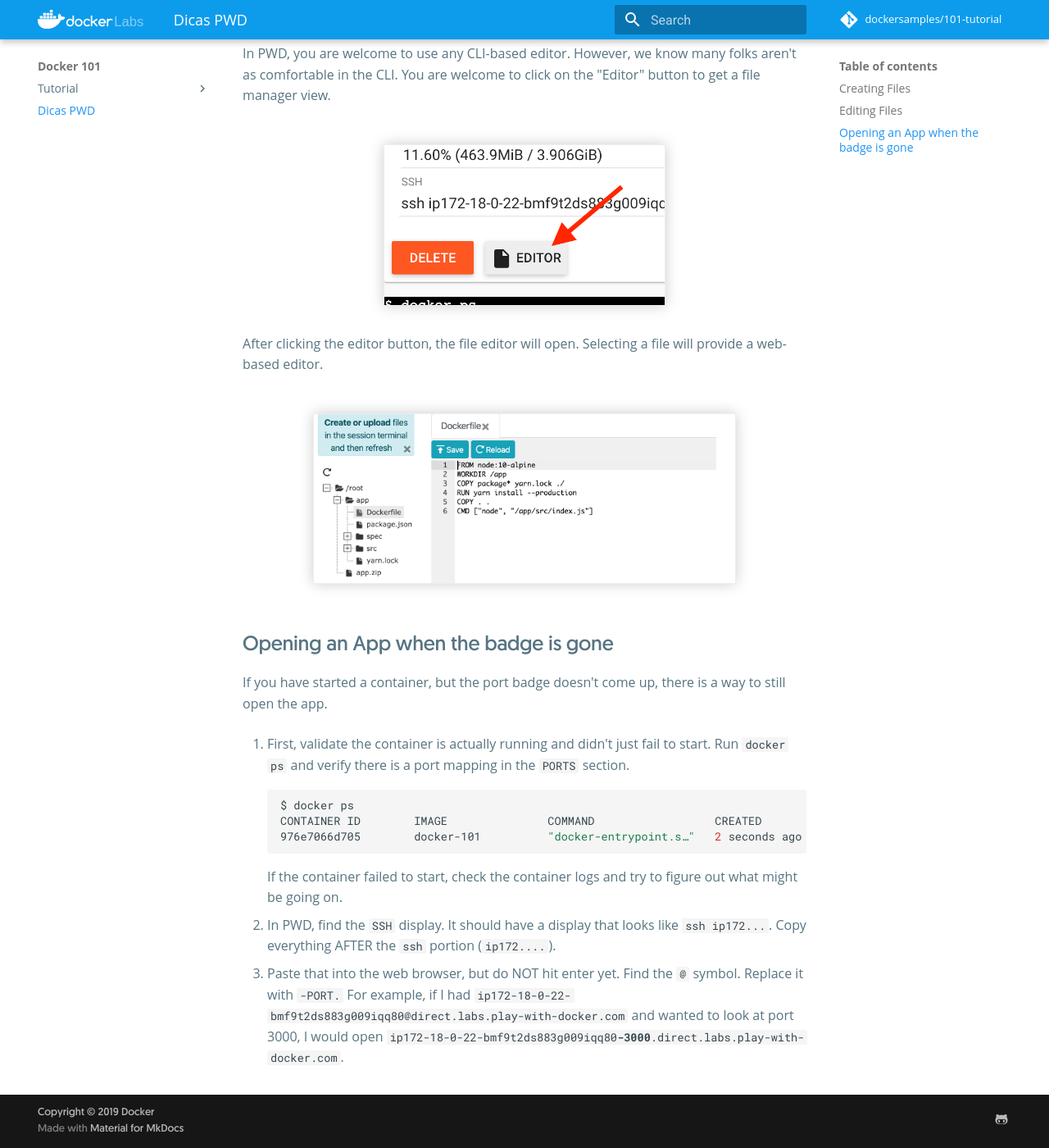
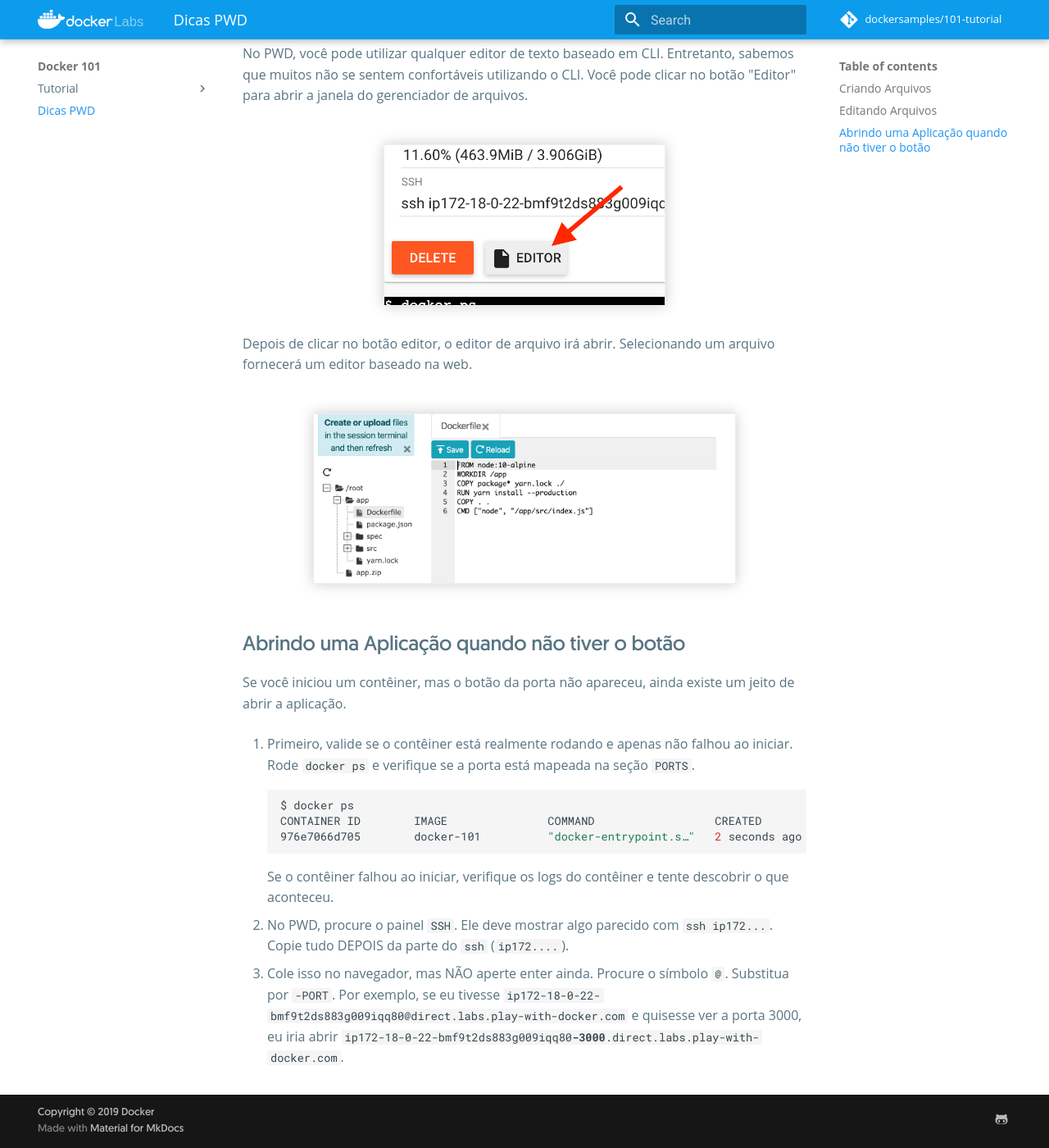
Before and after one commit to dockersamples/101-tutorial, an MkDocs documentation site: the page built from docs/pwd-tips/index.md, in a window 1280 px wide and 1400 px high, scrolled down 443 px. Shown: the whole window at 82% size. Built offline with MkDocs 1.6.1 and Material for MkDocs 9.7.7, drawn with Linux system fonts in a browser that asks for light colours; nearby versions of some CDN libraries; comment, search, counter and statistics services are not loaded; some of the changed text lies outside the part shown.

Commit message:
Translate "PWD Tips" to PT-BR

````diff
--- a/docs/pwd-tips/index.md
+++ b/docs/pwd-tips/index.md
@@ -1,35 +1,36 @@
 
-## Creating Files
+## Criando Arquivos
 
-If you're new to a Linux terminal, don't worry! The easiest way to create a file is to use the `touch` command.
+Se você é novo no terminal Linux, não se preocupe! O jeito mais fácil de criar um arquivo é utilizando o
+comando `touch`.
 
 ```bash
 touch Dockerfile
 ```
 
-If you run `ls`, you'll see that the file has been created. Once created, you can use the **Editing Files** tips below.
+Se você rodar `ls`, você verá que o arquivo foi criado. Uma vez criado, você pode utilizar as dicas **Editando Arquivos** abaixo.
 
+## Editando Arquivos
 
-## Editing Files
-
-In PWD, you are welcome to use any CLI-based editor. However, we know many folks aren't as comfortable in the CLI.
-You are welcome to click on the "Editor" button to get a file manager view.
+No PWD, você pode utilizar qualquer editor de texto baseado em CLI. Entretanto, sabemos que muitos não se sentem
+confortáveis utilizando o CLI.
+Você pode clicar no botão "Editor" para abrir a janela do gerenciador de arquivos.
 
 ![Editor Button](editor-button.png){: style=width:50% }
 {:.text-center}
 
-After clicking the editor button, the file editor will open. Selecting a file will provide a web-based editor.
+Depois de clicar no botão editor, o editor de arquivo irá abrir. Selecionando um arquivo fornecerá um editor
+baseado na web.
 
 ![Editor Display](editor-display.png){: style=width:75% }
 {: .text-center }
 
+## Abrindo uma Aplicação quando não tiver o botão
 
-## Opening an App when the badge is gone
+Se você iniciou um contêiner, mas o botão da porta não apareceu, ainda existe um jeito de abrir a aplicação.
 
-If you have started a container, but the port badge doesn't come up, there is a way to still open the app.
-
-1. First, validate the container is actually running and didn't just fail to start. Run `docker ps` and
-   verify there is a port mapping in the `PORTS` section.
+1. Primeiro, valide se o contêiner está realmente rodando e apenas não falhou ao iniciar. Rode `docker ps` e
+   verifique se a porta está mapeada na seção `PORTS`.
 
     ```bash
     $ docker ps
@@ -37,11 +38,11 @@
     976e7066d705        docker-101          "docker-entrypoint.s…"   2 seconds ago       Up 1 second         0.0.0.0:3000->3000/tcp   xenodochial_ritchie
     ```
 
-    If the container failed to start, check the container logs and try to figure out what might be going on.
+    Se o contêiner falhou ao iniciar, verifique os logs do contêiner e tente descobrir o que aconteceu.
 
-1. In PWD, find the `SSH` display. It should have a display that looks like `ssh ip172...`. Copy everything AFTER
-   the `ssh` portion (`ip172....`).
+1. No PWD, procure o painel `SSH`. Ele deve mostrar algo parecido com `ssh ip172...`. Copie tudo DEPOIS da parte
+   do `ssh` (`ip172....`).
 
-1. Paste that into the web browser, but do NOT hit enter yet. Find the `@` symbol. Replace it with `-PORT.` For example,
-   if I had `ip172-18-0-22-bmf9t2ds883g009iqq80@direct.labs.play-with-docker.com` and wanted to look at port 3000, I would
-   open <code>ip172-18-0-22-bmf9t2ds883g009iqq80<strong>-3000</strong>.direct.labs.play-with-docker.com</code>.
+1. Cole isso no navegador, mas NÃO aperte enter ainda. Procure o símbolo `@`. Substitua por `-PORT`. Por exemplo,
+   se eu tivesse `ip172-18-0-22-bmf9t2ds883g009iqq80@direct.labs.play-with-docker.com` e quisesse ver a porta 3000, eu iria
+   abrir <code>ip172-18-0-22-bmf9t2ds883g009iqq80<strong>-3000</strong>.direct.labs.play-with-docker.com</code>.
````
